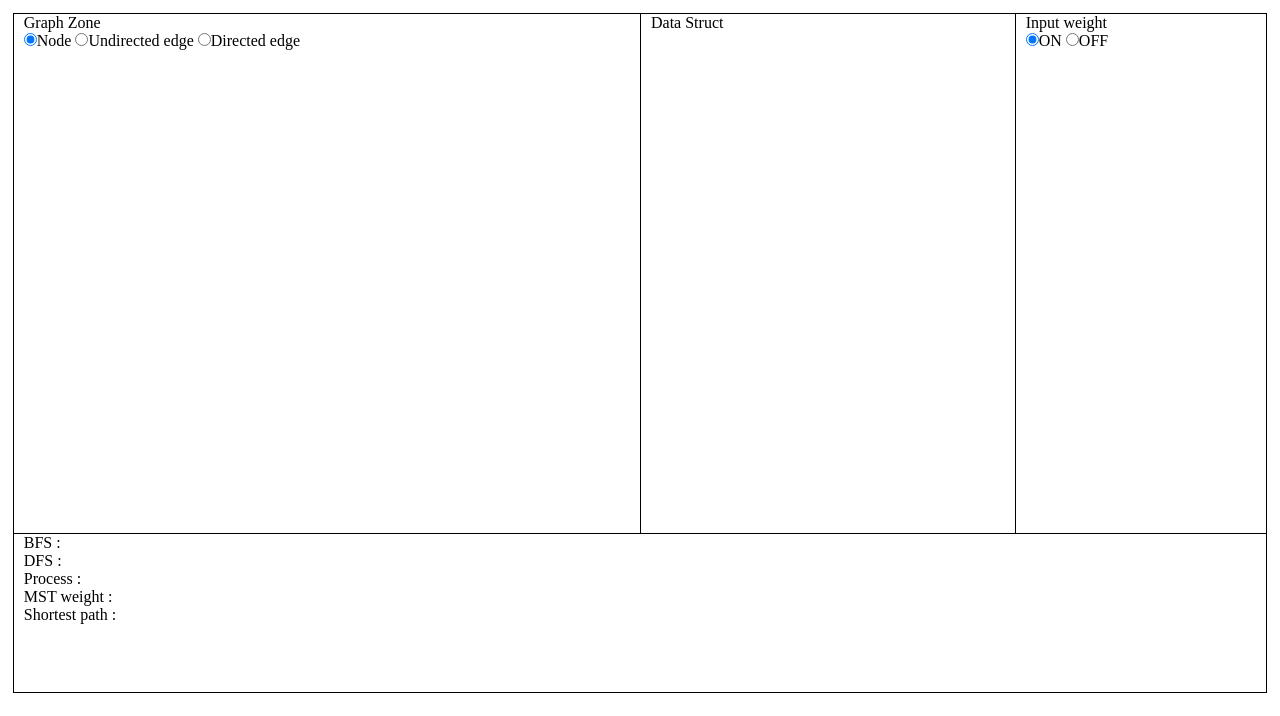
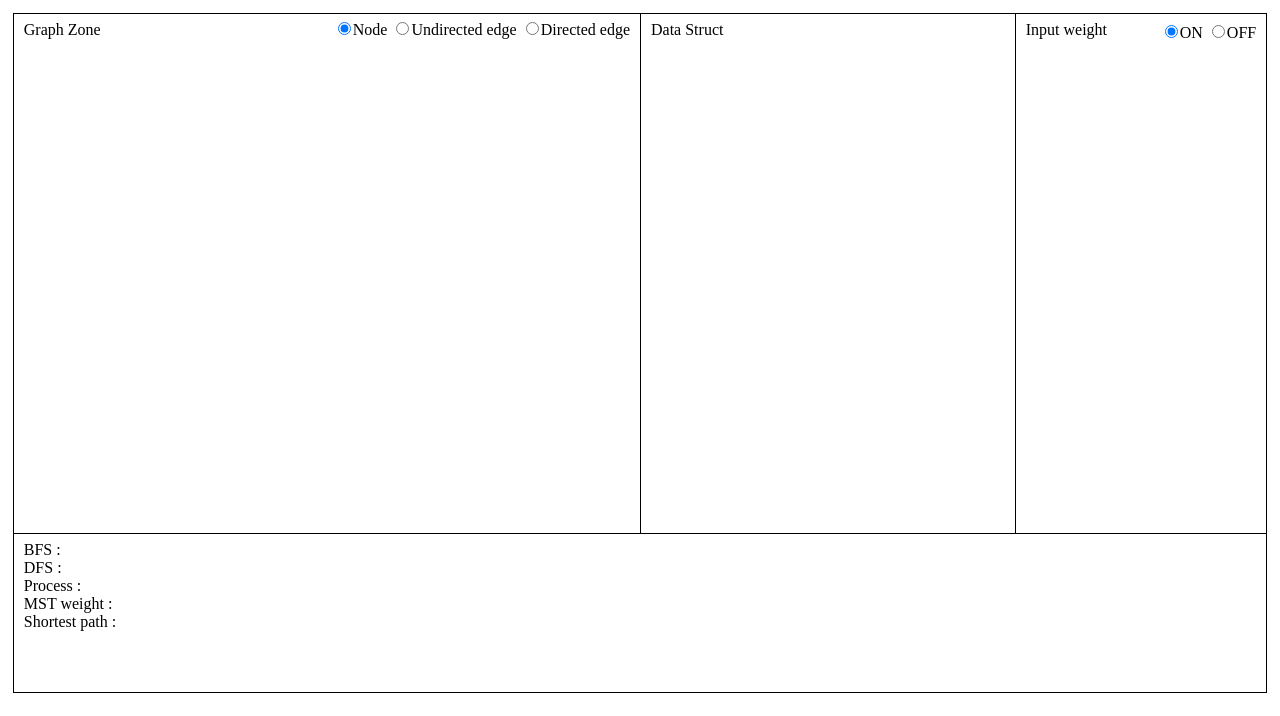
Before and after one commit to HWooKim97/graph_algorithm, a plain HTML site: page index.html in a window 1280 px wide. Shown: the part 84-800 px from the top of the page. Drawn offline with nearby package versions, Linux system fonts and the light colour scheme; a script that the page names is missing.

Commit message:
add radio

```diff
--- a/style.css
+++ b/style.css
@@ -25,6 +25,11 @@ header{
     border: black 1px solid;
 }
 
+input[type=radio]{
+    margin-left: 5px;
+    margin-right: 2px;
+}
+
 .upper{
     display: flex;
     height: 65vh;
@@ -32,12 +37,37 @@ header{
 
 .graphZone{
     width: 50%;
+    padding-top: 7px;
     padding-left: 10px;
     border-bottom: black 1px solid;
 }
 
+.graphRadio{
+    float: right;
+    margin-right: 10px;
+}
+
+.canvasZone{
+    width: 97.5%;
+    height: 91%;
+}
+
+canvas{
+    position: absolute;
+    z-index: 1;
+}
+
+.btnNode{
+    position: absolute;
+    z-index: 2;
+    width: 40px;
+    height: 40px;
+    border-radius: 20px;
+}
+
 .dataStruct{
     width: 30%;
+    padding-top: 7px;
     padding-left: 10px;
     border: black solid 1px;
     border-top: 0;
@@ -45,11 +75,19 @@ header{
 
 .weight{
     width: 20%;
+    padding-top: 7px;
     padding-left: 10px;
     border-bottom: black 1px solid;
 }
 
+.weightRadio{
+    float: right;
+    margin-top: 3px;
+    margin-right: 10px;
+}
+
 .result{
+    padding-top: 7px;
     padding-left: 10px;
 }
 
```
